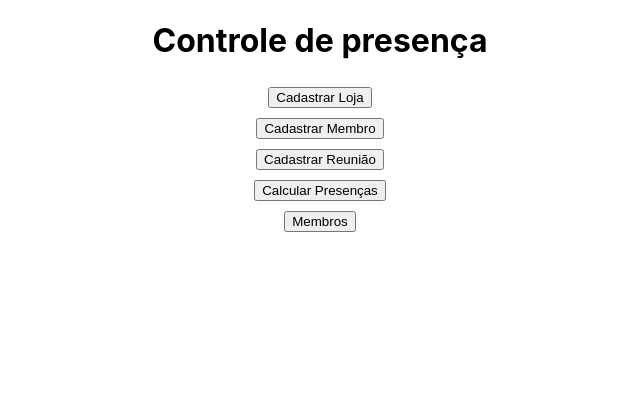
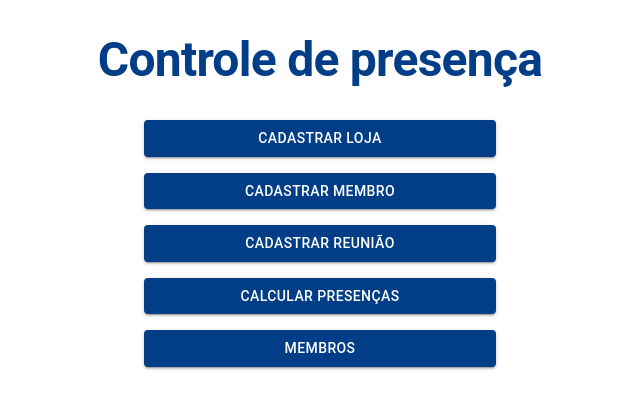
Before and after one commit to ueharadm/Fenix, a React (Create React App) app in the folder src/main/front/: page / in a window 1280 px wide. Shown: the top 408 px of the page, without its empty margins (320-960 px from the left). Built offline with nearby package versions, Linux system fonts and the light colour scheme.

Commit message:
change HomePage and MemberListing using MaterialUI

```diff
--- a/src/main/front/package.json
+++ b/src/main/front/package.json
@@ -45,6 +45,8 @@
   },
   "devDependencies": {
     "@wixc3/react-board": "^2.1.3",
+    "autoprefixer": "^10.4.13",
+    "postcss": "^8.4.21",
     "tailwindcss": "^3.2.4"
   }
 }
--- /dev/null
+++ b/src/main/front/postcss.config.js
@@ -0,0 +1,6 @@
+module.exports = {
+  plugins: {
+    tailwindcss: {},
+    autoprefixer: {}
+  }
+}
--- a/src/main/front/src/App.js
+++ b/src/main/front/src/App.js
@@ -5,7 +5,7 @@ import MeetingRegistration from './components/MeetingRegistration'
 import MemberRegistration from './components/MemberRegistration'
 import LodgeRegistration from './components/LodgeRegistration'
 import AttendanceReports from './components/AttendanceReports'
-import Members from './components/Member/Members'
+import MemberListing from './pages/MemberListing'
 
 const App = () => {
   return (
@@ -16,7 +16,7 @@ const App = () => {
         <Route path="/member/" element={<MemberRegistration />} />
         <Route path="/lodge/" element={<LodgeRegistration />} />
         <Route path="/attendance/" element={<AttendanceReports />} />
-        <Route path="/members/" element={<Members />} />
+        <Route path="/members/" element={<MemberListing />} />
       </Routes>
     </Router>
   )
--- a/src/main/front/src/components/HomePage.jsx
+++ b/src/main/front/src/components/HomePage.jsx
@@ -1,41 +1,53 @@
-import React, { useState } from 'react';
-import { useNavigate } from "react-router-dom";
+import { Typography, Button } from '@mui/material'
+import { Container } from '@mui/system'
+import { useNavigate } from 'react-router-dom'
 
 function HomePage() {
-    let navigate = useNavigate();
+  let navigate = useNavigate()
 
   const handleLodgeRegistration = () => {
-      navigate("/lodge");
+    navigate('/lodge')
   }
   const handleMemberRegistration = () => {
-      navigate("/member");
+    navigate('/member')
   }
   const handleMembers = () => {
-      navigate("/members");
+    navigate('/members')
   }
 
   const handleMeetingRegistration = () => {
-      navigate("/meeting");
+    navigate('/meeting')
   }
 
   const handleAttendanceRequest = () => {
-      navigate("/attendance");
+    navigate('/attendance')
   }
 
+  return (
+    <Container>
+      <Typography variant='h1' sx={{my: 4, textAlign: "center", color: "primary.main"}}>
+      Controle de presença
+      </Typography>
+      <Container sx={{display: "flex", flexDirection: "column", width: "25rem", gap: 2 }}>
 
-    return (
-        <div>
-            <h1 style={{alignItems: "center", display: "flex", flexDirection: "column"}} >Controle de presença</h1>
-            <div style={{alignItems: "center", display: "flex", flexDirection: "column"}}>
-              <button style={{margin: "5px"}} onClick={handleLodgeRegistration}>Cadastrar Loja</button>
-              <button style={{margin: "5px"}} onClick={handleMemberRegistration}>Cadastrar Membro</button>
-              <button style={{margin: "5px"}} onClick={handleMeetingRegistration}>Cadastrar Reunião</button>
-              <button style={{margin: "5px"}} onClick={handleAttendanceRequest}>Calcular Presenças</button>
-              <button style={{margin: "5px"}} onClick={handleMembers}>Membros</button>
-            </div>
-
-        </div>
-    );
+      <Button variant="contained" onClick={handleLodgeRegistration}>
+          Cadastrar Loja
+        </Button>
+        <Button variant="contained" onClick={handleMemberRegistration}>
+          Cadastrar Membro
+        </Button>
+        <Button variant="contained" onClick={handleMeetingRegistration}>
+          Cadastrar Reunião
+        </Button>
+        <Button variant="contained" onClick={handleAttendanceRequest}>
+          Calcular Presenças
+        </Button>
+        <Button variant="contained" onClick={handleMembers}>
+          Membros
+        </Button>
+      </Container>
+    </Container>
+  )
 }
 
-export default HomePage;
+export default HomePage
--- a/src/main/front/src/components/Member/Members.css
+++ /dev/null
@@ -1,5 +0,0 @@
-.members-grid {
-  display: grid;
-  grid-template-columns: repeat(4, 1fr); /* 4 columns with equal width */
-  grid-gap: 20px; /* Space between each grid element */
-}
--- a/src/main/front/src/components/Member/Members.jsx
+++ /dev/null
@@ -1,45 +0,0 @@
-import React, { useState, useEffect } from 'react'
-import axios from 'axios'
-import './Members.css'
-import IconButton from '@mui/material/IconButton'
-import ArrowBackIosNewIcon from '@mui/icons-material/ArrowBackIosNew';
-
-function Members() {
-  const [members, setMembers] = useState([])
-
-  useEffect(() => {
-    async function fetchMembers() {
-      try {
-        const response = await axios.get('http://localhost:8080/api/v1/member')
-        setMembers(response.data)
-      } catch (error) {
-        console.log(error)
-      }
-    }
-    fetchMembers()
-  }, [])
-
-  return (
-    <div>
-      <IconButton aria-label="delete">
-        <ArrowBackIosNewIcon />
-      </IconButton>
-      <h1>Members</h1>
-      <ul className="members-grid">
-        {members.map(member => (
-          <li key={member.id}>
-            <p>Name: {member.name}</p>
-            <p>Registration: {member.registration}</p>
-            <p>Degree: {member.degree}</p>
-            <p>Lodge: {member.lodge.name}</p>
-            <p>Birth date: {member.birthDate}</p>
-            <p>Initiation date: {member.initiationDate}</p>
-            <p>Redeemed: {member.redeemed ? 'Yes' : 'No'}</p>
-          </li>
-        ))}
-      </ul>
-    </div>
-  )
-}
-
-export default Members
--- a/src/main/front/src/components/MemberRegistration.jsx
+++ b/src/main/front/src/components/MemberRegistration.jsx
@@ -1,7 +1,6 @@
 import React, { useState, useEffect } from 'react'
 import { useNavigate } from 'react-router-dom'
 import axios from 'axios'
-import Members from './Member/Members'
 
 function MemberRegistration() {
   const [name, setName] = useState('')
--- a/src/main/front/src/index.js
+++ b/src/main/front/src/index.js
@@ -3,11 +3,39 @@ import ReactDOM from 'react-dom/client';
 import './index.css';
 import App from './App';
 import reportWebVitals from './reportWebVitals';
+import {createTheme, ThemeProvider} from "@mui/material"
+
+const theme = createTheme({
+  palette: {
+    primary: {
+      main: "#013e87",
+    },
+    secondary: {
+      main: "#2e74c9",
+    }
+  },
+  typography: {
+    h1: {
+      fontSize: "3rem",
+      fontWeight: 600,
+    },
+    h2: {
+      fontSize: "1.75rem",
+      fontWeight: 600,
+    },
+    h3: {
+      fontSize: "1.5rem",
+      fontWeight: 600,
+    },
+  }
+})
 
 const root = ReactDOM.createRoot(document.getElementById('root'));
 root.render(
   <React.StrictMode>
-    <App />
+    <ThemeProvider theme={theme}>
+      <App />
+    </ThemeProvider>
   </React.StrictMode>
 );
 
--- /dev/null
+++ b/src/main/front/src/pages/MemberListing.jsx
@@ -0,0 +1,75 @@
+import React, { useState, useEffect } from 'react'
+import axios from 'axios'
+import IconButton from '@mui/material/IconButton'
+import ArrowBackIosNewIcon from '@mui/icons-material/ArrowBackIosNew'
+import {
+  Table,
+  TableBody,
+  TableCell,
+  TableContainer,
+  TableHead,
+  TableRow,
+  Paper,
+  Container,
+  Typography
+} from '@mui/material'
+
+function Members() {
+  const [members, setMembers] = useState([])
+
+  useEffect(() => {
+    async function fetchMembers() {
+      try {
+        const response = await axios.get('http://localhost:8080/api/v1/member')
+        setMembers(response.data)
+      } catch (error) {
+        console.log(error)
+      }
+    }
+    fetchMembers()
+  }, [])
+
+  return (
+    <Container>
+      <IconButton sx={{ margin: '1px solid' }}>
+        <ArrowBackIosNewIcon />
+      </IconButton>
+      <Typography
+        variant="h1"
+        sx={{ my: 4, textAlign: 'center', color: 'primary.main' }}
+      >
+        Membros
+      </Typography>
+
+      <TableContainer component={Paper}>
+        <Table sx={{ minWidth: 650 }} aria-label="simple table">
+          <TableHead>
+            <TableRow>
+              <TableCell>Id</TableCell>
+              <TableCell>Nome</TableCell>
+              <TableCell>Loja</TableCell>
+              <TableCell>Matrícula</TableCell>
+              <TableCell>Grau</TableCell>
+            </TableRow>
+          </TableHead>
+          <TableBody>
+            {members.map(member => (
+              <TableRow
+                key={member.name}
+                sx={{ '&:last-child td, &:last-child th': { border: 0 } }}
+              >
+                <TableCell>{member.id}</TableCell>
+                <TableCell>{member.name}</TableCell>
+                <TableCell>{member.lodge.id}</TableCell>
+                <TableCell>{member.registration}</TableCell>
+                <TableCell>{member.degree}</TableCell>
+              </TableRow>
+            ))}
+          </TableBody>
+        </Table>
+      </TableContainer>
+    </Container>
+  )
+}
+
+export default Members
```
Also changed, not shown: src/main/front/tailwind.config.js (added, +8 -0 lines), src/main/front/dist/output.css (added), 2 other files (tests, documents, lock files or other folders). Lines whose indentation alone changed are shown as unchanged.
